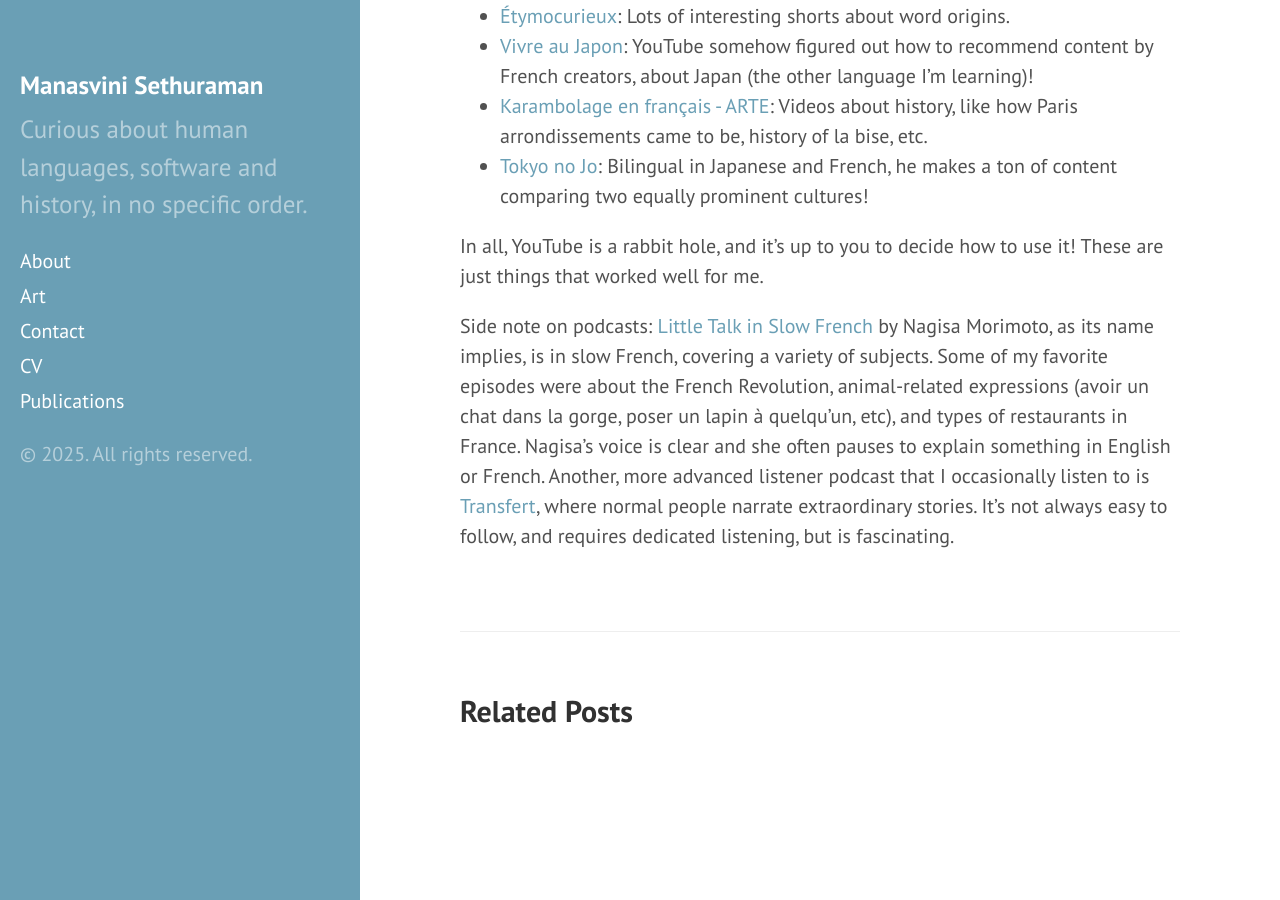
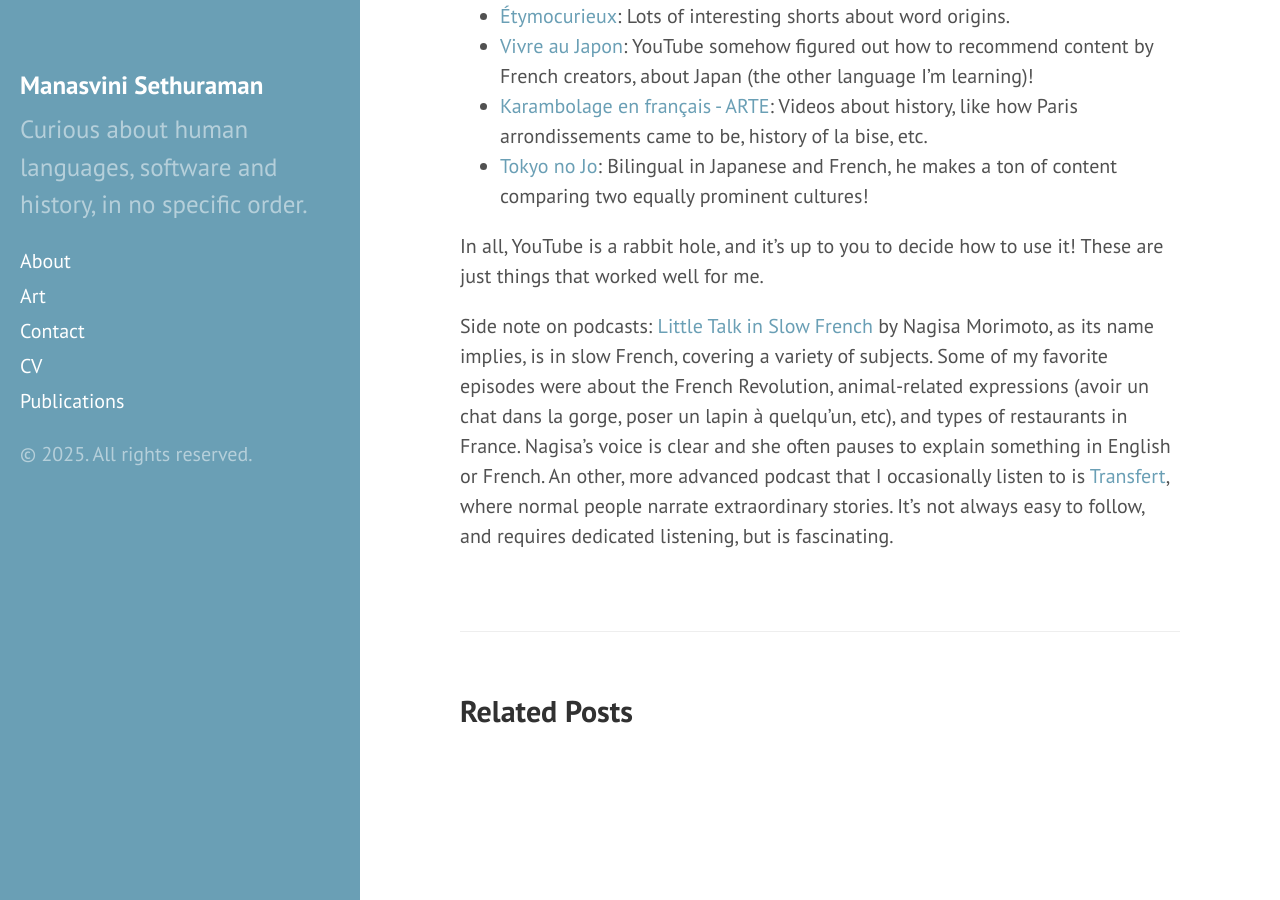
Before and after one commit to Manasvini/Manasvini.github.io, a Jekyll site: the page built from _posts/2025-09-28-youtube.md, in a window 1280 px wide and 900 px high, scrolled down 1339 px. Built offline with Jekyll 4.4.1, drawn with Linux system fonts in a browser that asks for light colours.

Commit message:
fix sentence

```diff
--- a/_posts/2025-09-28-youtube.md
+++ b/_posts/2025-09-28-youtube.md
@@ -19,4 +19,4 @@ Some channels on etymology, culture and history, that YouTube recommended to me:
 
 In all, YouTube is a rabbit hole, and it's up to you to decide how to use it! These are just things that worked well for me.
 
-Side note on podcasts: [Little Talk in Slow French](https://podcasts.apple.com/us/podcast/little-talk-in-slow-french/id1541856876) by Nagisa Morimoto, as its name implies, is in slow French, covering a variety of subjects. Some of my favorite episodes were about the French Revolution, animal-related expressions (avoir un chat dans la gorge, poser un lapin à quelqu'un, etc), and types of restaurants in France. Nagisa's voice is clear and she often pauses to explain something in English or French. Another, more advanced listener podcast that I occasionally listen to is [Transfert](https://podcasts.apple.com/us/podcast/transfert/id1567870398), where normal people narrate extraordinary stories. It's not always easy to follow, and requires dedicated listening, but is fascinating.
+Side note on podcasts: [Little Talk in Slow French](https://podcasts.apple.com/us/podcast/little-talk-in-slow-french/id1541856876) by Nagisa Morimoto, as its name implies, is in slow French, covering a variety of subjects. Some of my favorite episodes were about the French Revolution, animal-related expressions (avoir un chat dans la gorge, poser un lapin à quelqu'un, etc), and types of restaurants in France. Nagisa's voice is clear and she often pauses to explain something in English or French. An other, more advanced podcast that I occasionally listen to is [Transfert](https://podcasts.apple.com/us/podcast/transfert/id1567870398), where normal people narrate extraordinary stories. It's not always easy to follow, and requires dedicated listening, but is fascinating.
```
